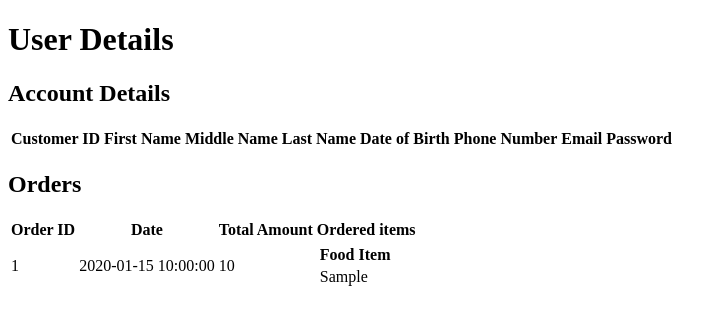
After one commit to Shriyash1234/Food_Delivery_System, a Flask app: template templates/customers/userdetails.html in a window 1280 px wide. The commit adds this page. Shown: the top 325 px of the page, without its empty margins (0-725 px from the left). Run offline with Flask 3, Linux system fonts and the light colour scheme; the template is opened without the code that fills it: most values are stand-ins (such as "Sample title", 1, 10 or a date in 2020); lists and menus that the app fills with data are empty; some libraries are stand-ins or nearby versions.

Commit message:
Added userdetails page

```diff
--- a/app.py
+++ b/app.py
@@ -8,7 +8,7 @@ from flask_mysqldb import MySQL
 app = Flask(__name__,static_url_path="/static")
 app.config['MYSQL_HOST'] = 'localhost'
 app.config['MYSQL_USER'] = 'root'
-app.config['MYSQL_PASSWORD'] = 'Kasvam@123'
+app.config['MYSQL_PASSWORD'] = '*****'
 app.config['MYSQL_DB'] = 'food_delivery_system'
 mysql = MySQL(app)
 # try:
@@ -250,15 +250,16 @@ def restaurant_menu(restaurant_id, cuisine_type):
 
     return render_template("/customers/menu.html",food_items=food_items,restaurant_name=restaurant_name)
 
-@app.route('/userdetails/<customer_id>')
-# should contial some details of the user like account details, address and orders made by the user
-def userdetails(customer_id):
+@app.route('/userdetails')
+# should contain some details of the user like account details, address, and orders made by the user
+def userdetails():
+    customer_id = session.get('customer_id')
     cur = mysql.connection.cursor()
     cur.execute('''
     SELECT *
     FROM Customers
     WHERE customer_id = %s
-    ''', (customer_id))
+    ''', (customer_id,))
     user_data = cur.fetchall()
     user_columns = [col[0] for col in cur.description]
     user = [dict(zip(user_columns, row)) for row in user_data]
@@ -267,7 +268,7 @@ def userdetails(customer_id):
     SELECT *
     FROM customer_address
     WHERE customer_id = %s
-    ''', (customer_id))
+    ''', (customer_id,))
     address_data = cur.fetchall()
     address_columns = [col[0] for col in cur.description]
     address = [dict(zip(address_columns, row)) for row in address_data]
@@ -283,12 +284,12 @@ def userdetails(customer_id):
 
     order_ids = [order['order_id'] for order in orders]
 
-    # once youhave order_id we see the relation Ordered_items (order_id, item_id, item_quantity, item_rating, item_review, notes)
-    # this relation is many to many relation between orders and food_items
+    # once you have order_id we see the relation Ordered_items (order_id, item_id, item_quantity, item_rating, item_review, notes)
+    # this relation is many to many relations between orders and food_items
     # so for one order_id we can have multiple food_items
     # by order_id we get item_id and then we can get the food_item details from food_item table
 
-    food_items = [] # list of dictionaries which contain order_id and food_items corresponding to that order_id
+    food_items = []  # list of dictionaries which contain order_id and food_items corresponding to that order_id
     for order_id in order_ids:
         cur.execute('''
         SELECT *
--- /dev/null
+++ b/templates/customers/userdetails.html
@@ -0,0 +1,65 @@
+<!DOCTYPE html>
+<html>
+<head>
+    <title>User Details</title>
+</head>
+<body>
+    <h1>User Details</h1>
+    <h2>Account Details</h2>
+    <table>
+        <tr>
+            <th>Customer ID</th>
+            <th>First Name</th>
+            <th>Middle Name</th>
+            <th>Last Name</th>
+            <th>Date of Birth</th>
+            <th>Phone Number</th>
+            <th>Email</th>
+            <th>Password</th>
+        </tr>
+        <!-- {% for user in user %} -->
+        <tr>
+            <td>{{ user.customer_id }}</td>
+            <td>{{ user.first_name }}</td>
+            <td>{{ user.middle_name }}</td>
+            <td>{{ user.last_name }}</td>
+            <td>{{ user.dob }}</td>
+            <td>{{ user.contact_details }}</td>
+            <td>{{ user.email }}</td>
+            <td>{{ user.password }}</td>
+        </tr>
+        <!-- {% endfor %} -->
+    </table>
+
+    <h2>Orders</h2>
+    <table>
+        <tr>
+            <th>Order ID</th>
+            <th>Date</th>
+            <th>Total Amount</th>
+            <th>Ordered items</th>
+        </tr>
+        {% for order in orders %}
+        <tr>
+            <td>{{ order.order_id }}</td>
+            <td>{{ order.order_date }}</td>
+            <td>{{ order.order_total }}</td>
+            <td>
+                <table>
+                    <tr>
+                        <th>Food Item</th>
+                    </tr>
+                    {% for item in food_items %}
+                    <tr>
+                    {% if order.order_id == item.order_id %}
+                        <td>{{ item.food_item }}</td>
+                    {% endif %}
+                    </tr>
+                    {% endfor %}
+                </table>
+            </td>
+        </tr>
+        {% endfor %}
+    </table>
+</body>
+</html>
```
Also changed, not shown: templates/customers/index.html (+12 -0 lines).
